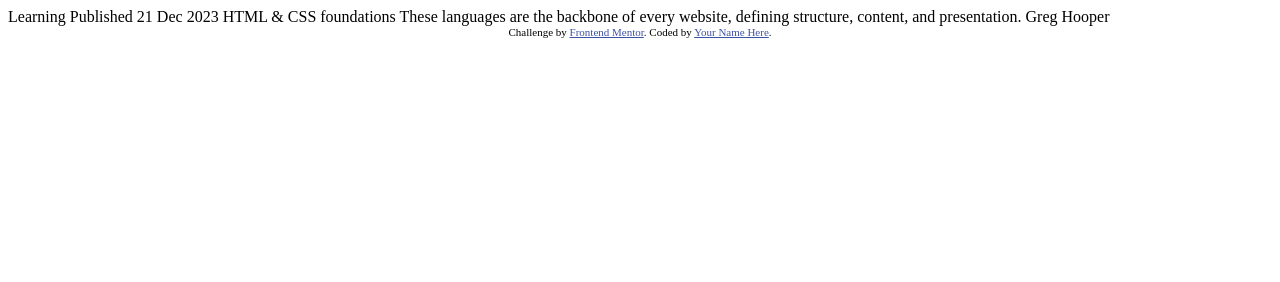
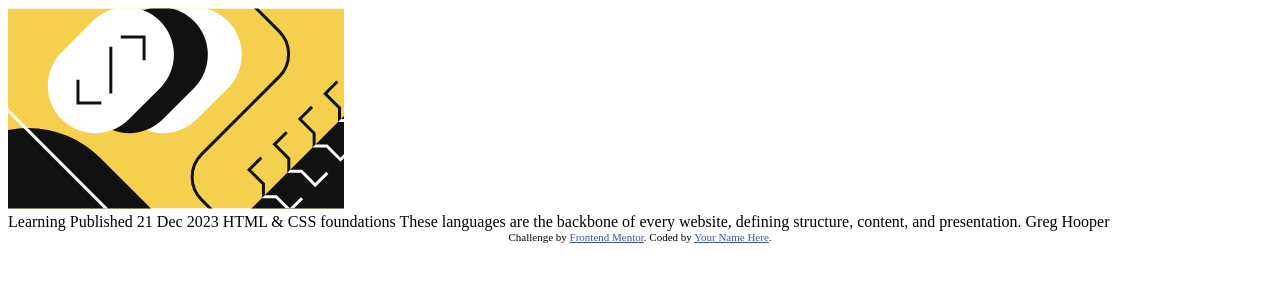
Before and after one commit to TangangMcBride/blog-preview-card-main, a plain HTML site: page index.html in a window 1280 px wide. Drawn offline with Linux system fonts and the light colour scheme.

Commit message:
Add Image

```diff
--- a/index.html
+++ b/index.html
@@ -16,7 +16,10 @@
   </style>
 </head>
 <body>
-<div>
+<div class="cardContainer">
+  <div class="cardImage">
+<img src="assets/images/illustration-article.svg"/>
+  </div>
   Learning
 
   Published 21 Dec 2023
@@ -31,5 +34,6 @@
     Challenge by <a href="https://www.frontendmentor.io?ref=challenge" target="_blank">Frontend Mentor</a>.
     Coded by <a href="#">Your Name Here</a>.
   </div>
+</div>
 </body>
 </html>
```
